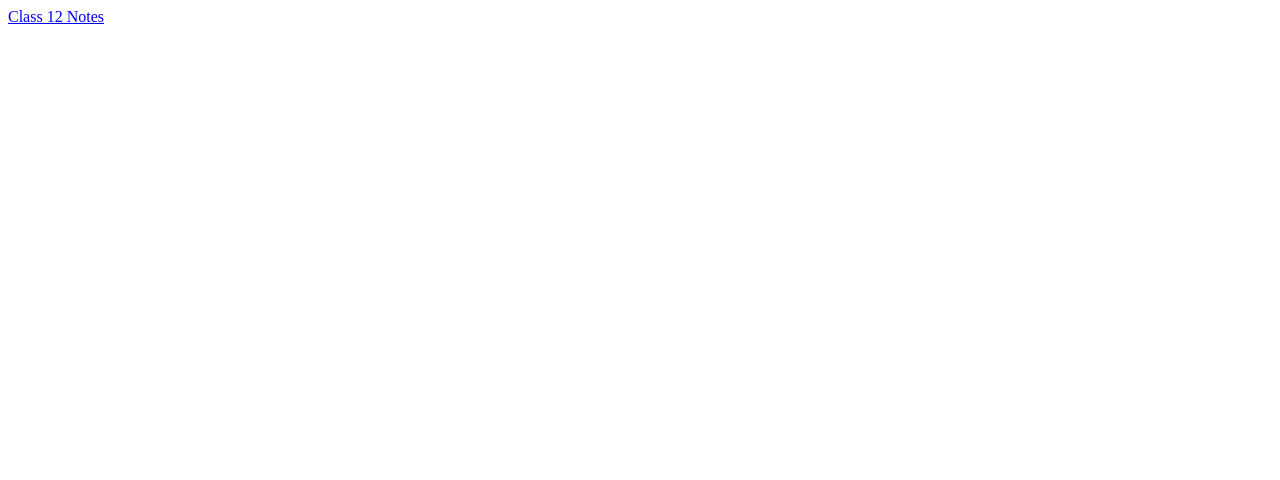
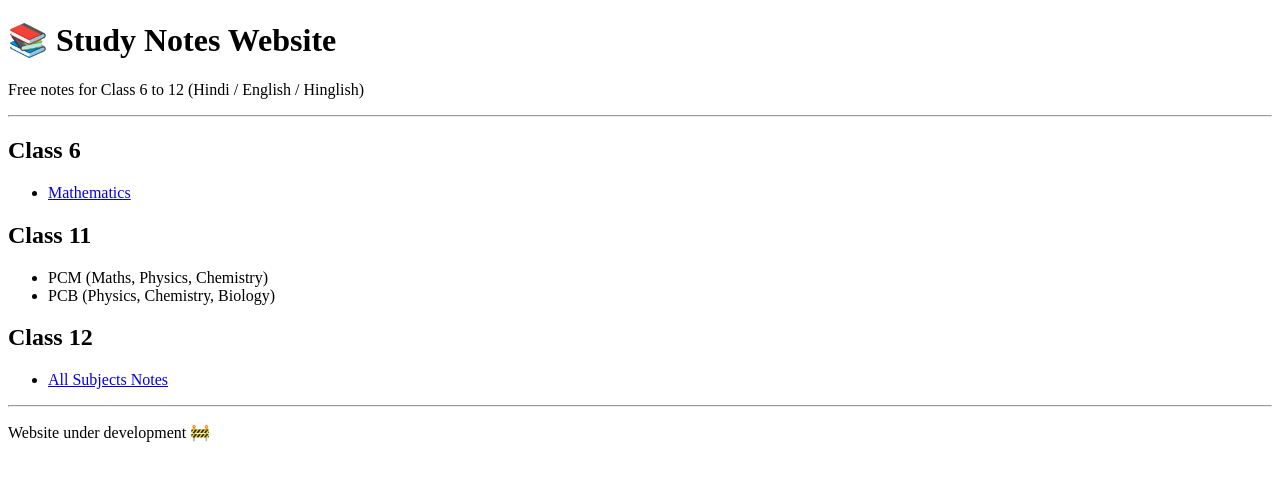
Before and after one commit to studynotes6/studynotes.github.io, a plain HTML site: page index.html in a window 1280 px wide. Drawn offline with Linux system fonts and the light colour scheme.

Commit message:
Add basic structure to index.html for study notes

```diff
--- a/index.html
+++ b/index.html
@@ -1 +1,35 @@
-<a href="class12.html">Class 12 Notes</a>
+<!DOCTYPE html>
+<html lang="en">
+<head>
+    <meta charset="UTF-8">
+    <title>Study Notes - Class 6 to 12</title>
+</head>
+<body>
+
+<h1>📚 Study Notes Website</h1>
+<p>Free notes for Class 6 to 12 (Hindi / English / Hinglish)</p>
+
+<hr>
+
+<h2>Class 6</h2>
+<ul>
+    <li><a href="class6_maths.html">Mathematics</a></li>
+</ul>
+
+<h2>Class 11</h2>
+<ul>
+    <li>PCM (Maths, Physics, Chemistry)</li>
+    <li>PCB (Physics, Chemistry, Biology)</li>
+</ul>
+
+<h2>Class 12</h2>
+<ul>
+    <li><a href="class12.html">All Subjects Notes</a></li>
+</ul>
+
+<hr>
+
+<p>Website under development 🚧</p>
+
+</body>
+</html>
```
